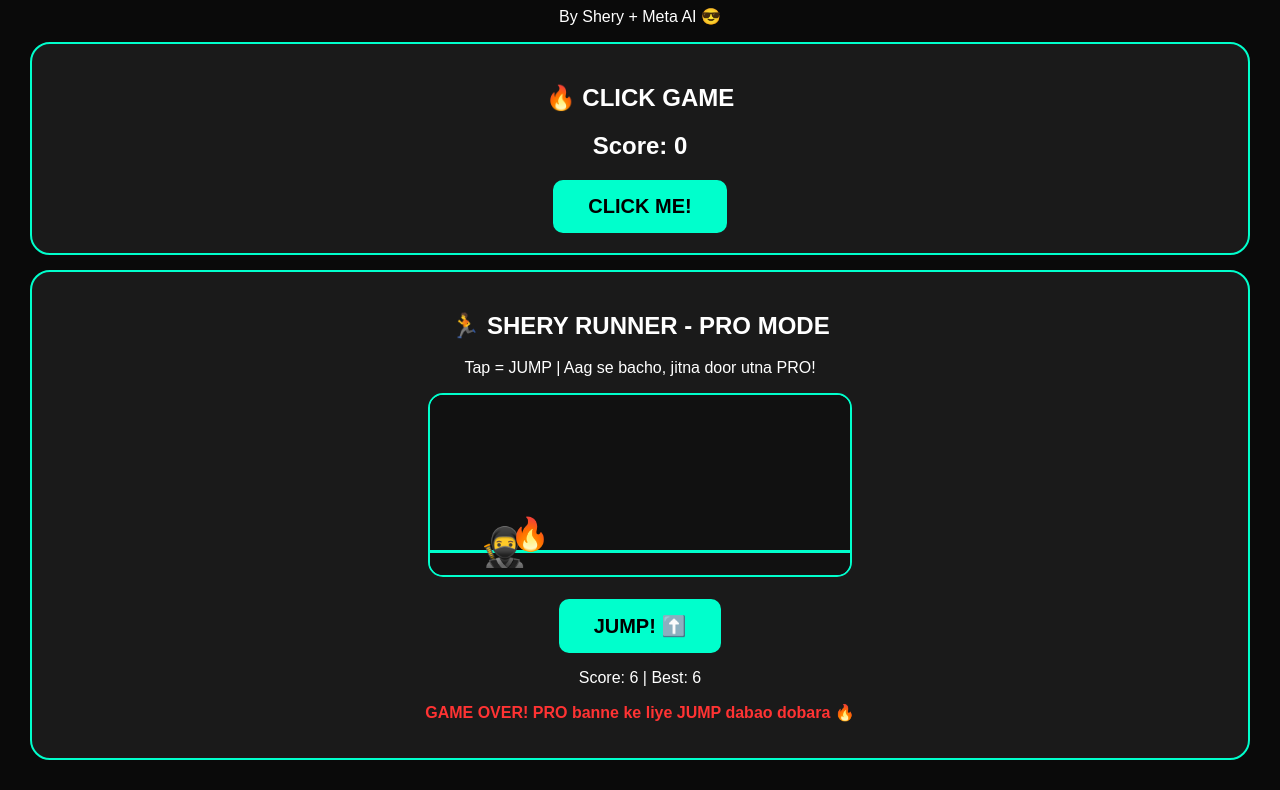
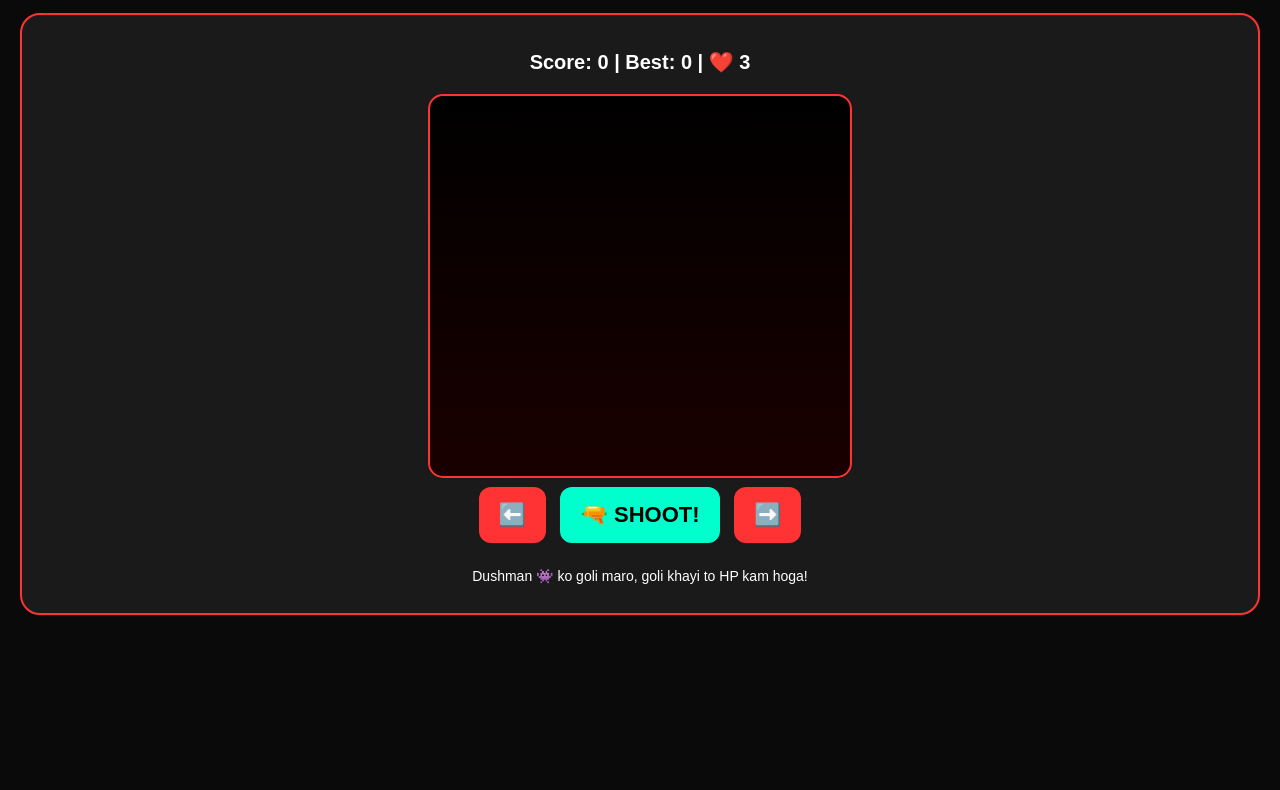
Before and after one commit to donbunny36-arch/shery-os, a plain HTML site: page index.html in a window 1280 px wide. Shown: the part 96-886 px from the top of the page. After the commit the page ends 800 px from the top, so only its background shows below. Drawn offline with Linux system fonts and the light colour scheme.

Commit message:
Revamp SHERY OS to SHERY SHOOTER with new features
Updated game title and styles for SHERY SHOOTER. Added new gameplay elements including score tracking and shooting mechanics.

```diff
--- a/index.html
+++ b/index.html
@@ -1,70 +1,61 @@
 <!DOCTYPE html>
 <html>
 <head>
-<meta name="viewport" content="width=device-width, initial-scale=1">
-<title>SHERY OS PRO</title>
+<meta name="viewport" content="width=device-width, initial-scale=1, maximum-scale=1, user-scalable=no">
+<title>SHERY SHOOTER</title>
 <style>
-body{background:#0a0a0a;color:white;text-align:center;font-family:Arial;margin:0;padding:15px}
-h1{color:#00ffcc;font-size:35px;text-shadow:0 0 15px #00ffcc}
-.box{background:#1a1a1a;border:2px solid #00ffcc;padding:20px;border-radius:20px;margin:15px}
-button{background:#00ffcc;border:none;padding:15px 35px;font-size:20px;border-radius:10px;font-weight:bold;color:black}
-canvas{background:linear-gradient(#000,#1a0033);border-radius:15px;width:100%;max-width:420px;border:2px solid #00ffcc}
+body{background:#0a0a0a;color:white;text-align:center;font-family:Arial;margin:0;padding:10px}
+h1{color:#ff3333;font-size:32px;text-shadow:0 0 15px #ff3333;margin:10px}
+.box{background:#1a1a1a;border:2px solid #ff3333;padding:15px;border-radius:20px;margin:10px}
+canvas{background:linear-gradient(#000,#1a0000);border-radius:15px;width:100%;max-width:420px;border:2px solid #ff3333;touch-action:none}
+.btn{background:#ff3333;border:none;padding:15px 20px;font-size:22px;border-radius:12px;font-weight:bold;color:white;margin:5px}
+.btn2{background:#00ffcc;color:black}
+.score{font-size:20px;font-weight:bold}
 </style>
 </head>
 <body>
-<h1>SHERY OS ⚡ PRO</h1>
+<h1>SHERY SHOOTER 🔫</h1>
 <p>By Shery + Meta AI 😎</p>
-
 <div class="box">
-<h2>🔥 CLICK GAME</h2>
-<h2>Score: <span id="score">0</span></h2>
-<button onclick="add()">CLICK ME!</button>
+<p class="score">Score: <span id="score">0</span> | Best: <span id="best">0</span> | ❤️ <span id="hp">3</span></p>
+<canvas id="game" width="420" height="380"></canvas><br>
+<button class="btn" onclick="move(-35)">⬅️</button>
+<button class="btn btn2" onclick="shoot()">🔫 SHOOT!</button>
+<button class="btn" onclick="move(35)">➡️</button>
+<p id="over" style="color:#ff3333;font-weight:bold;font-size:20px"></p>
+<button class="btn btn2" onclick="restart()" style="display:none" id="restartBtn">DOBARA KHELO 🔥</button>
+<p style="font-size:14px">Dushman 👾 ko goli maro, goli khayi to HP kam hoga!</p>
 </div>
-
-<div class="box">
-<h2>🏃 SHERY RUNNER - PRO MODE</h2>
-<p>Tap = JUMP | Aag se bacho, jitna door utna PRO!</p>
-<canvas id="gameCanvas" width="420" height="180"></canvas><br><br>
-<button onclick="jump()">JUMP! ⬆️</button>
-<p>Score: <span id="runScore">0</span> | Best: <span id="best">0</span></p>
-<p id="over" style="color:#ff3333;font-weight:bold"></p>
-</div>
-
 <script>
-let s=0;
-function add(){s++;document.getElementById('score').innerText=s;}
-let c=document.getElementById('gameCanvas');
-let x=c.getContext('2d');
-let y=130, vy=0, jumping=false, obsX=420, score2=0, gameOver=false, speed=5;
-let best=localStorage.getItem('sheryBest')||0;
+let c=document.getElementById('game'), x=c.getContext('2d');
+let px=190, bullets=[], enemies=[], score=0, hp=3, over=false;
+let best=localStorage.getItem('sheryShootBest')||0;
 document.getElementById('best').innerText=best;
-function jump(){ if(!jumping && !gameOver){vy=-14; jumping=true;} if(gameOver){resetGame();} }
-function resetGame(){y=130;obsX=420;score2=0;speed=5;gameOver=false;document.getElementById('over').innerText='';}
+function move(d){ px+=d; if(px<10)px=10; if(px>370)px=370; }
+function shoot(){ if(!over) bullets.push({x:px+20,y:320}); }
+function restart(){ px=190;bullets=[];enemies=[];score=0;hp=3;over=false;document.getElementById('over').innerText='';document.getElementById('restartBtn').style.display='none';document.getElementById('hp').innerText=hp;document.getElementById('score').innerText=score; }
+function spawn(){ if(!over && Math.random()<0.03) enemies.push({x:Math.random()*380,y:-20,s:1+Math.random()*1.5}); }
 function draw(){
-  x.clearRect(0,0,420,180);
-  x.fillStyle='#111'; x.fillRect(0,0,420,180);
-  x.fillStyle='#00ffcc'; x.fillRect(0,155,420,3);
-  // PRO Runner - Ninja style
-  x.font='38px Arial'; x.fillText('🥷', 50, y+35);
-  // Aag wala obstacle
-  x.font='32px Arial'; x.fillText('🔥', obsX, 150);
-  if(!gameOver){
-    vy+=0.8; y+=vy;
-    if(y>=130){y=130; vy=0; jumping=false;}
-    obsX-=speed; score2++;
-    if(score2%500==0) speed+=0.5;
-    if(obsX<0){obsX=420+Math.random()*150;}
-    if(obsX>45 && obsX<85 && y>100){
-      gameOver=true;
-      if(Math.floor(score2/10)>best){best=Math.floor(score2/10);localStorage.setItem('sheryBest',best);document.getElementById('best').innerText=best;}
-      document.getElementById('over').innerText='GAME OVER! PRO banne ke liye JUMP dabao dobara 🔥';
-    }
-  }
-  document.getElementById('runScore').innerText=Math.floor(score2/10);
+  x.clearRect(0,0,420,380);
+  x.fillStyle='#111'; x.fillRect(0,0,420,380);
+  // Player - Shery
+  x.font='40px Arial'; x.fillText('😎',px,360);
+  x.font='20px Arial'; x.fillText('🔫',px+5,330);
+  // Bullets
+  x.fillStyle='#ffff00';
+  bullets.forEach((b,i)=>{ b.y-=10; x.fillRect(b.x,b.y,5,15); if(b.y<0) bullets.splice(i,1); });
+  // Enemies
+  spawn();
+  enemies.forEach((e,ei)=>{
+    e.y+=e.s*2;
+    x.font='32px Arial'; x.fillText('👾',e.x,e.y);
+    // Bullet hit?
+    bullets.forEach((b,bi)=>{ if(Math.abs(b.x-e.x)<25 && Math.abs(b.y-e.y)<25){ enemies.splice(ei,1); bullets.splice(bi,1); score+=10; document.getElementById('score').innerText=score; } });
+    // Enemy reached bottom?
+    if(e.y>360){ enemies.splice(ei,1); hp--; document.getElementById('hp').innerText=hp; if(hp<=0){ over=true; if(score>best){best=score;localStorage.setItem('sheryShootBest',best);document.getElementById('best').innerText=best;} document.getElementById('over').innerText='GAME OVER! Tu ne '+score+' dushman uraye! 🔥'; document.getElementById('restartBtn').style.display='inline-block'; } }
+  });
   requestAnimationFrame(draw);
 }
-c.addEventListener('click', jump);
+c.addEventListener('click', (e)=>{ let r=c.getBoundingClientRect(); let tx=(e.clientX-r.left)*(420/r.width); if(tx<px) move(-30); else move(30); shoot(); });
 draw();
-</script>
-</body>
-</html>
+setInterval(()=>{ if(!over && Math.random()<0.5) shoot(); },300
```
